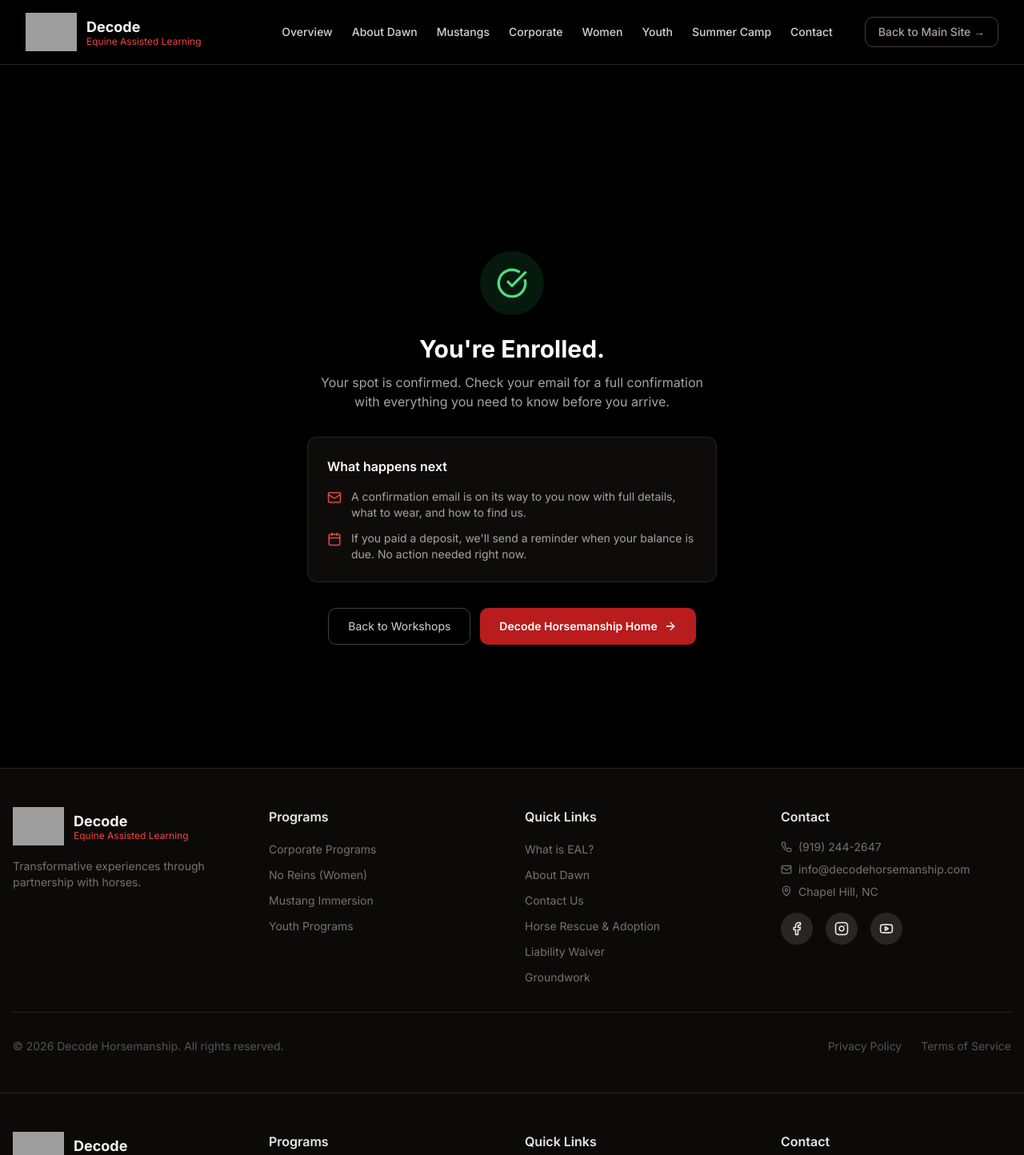
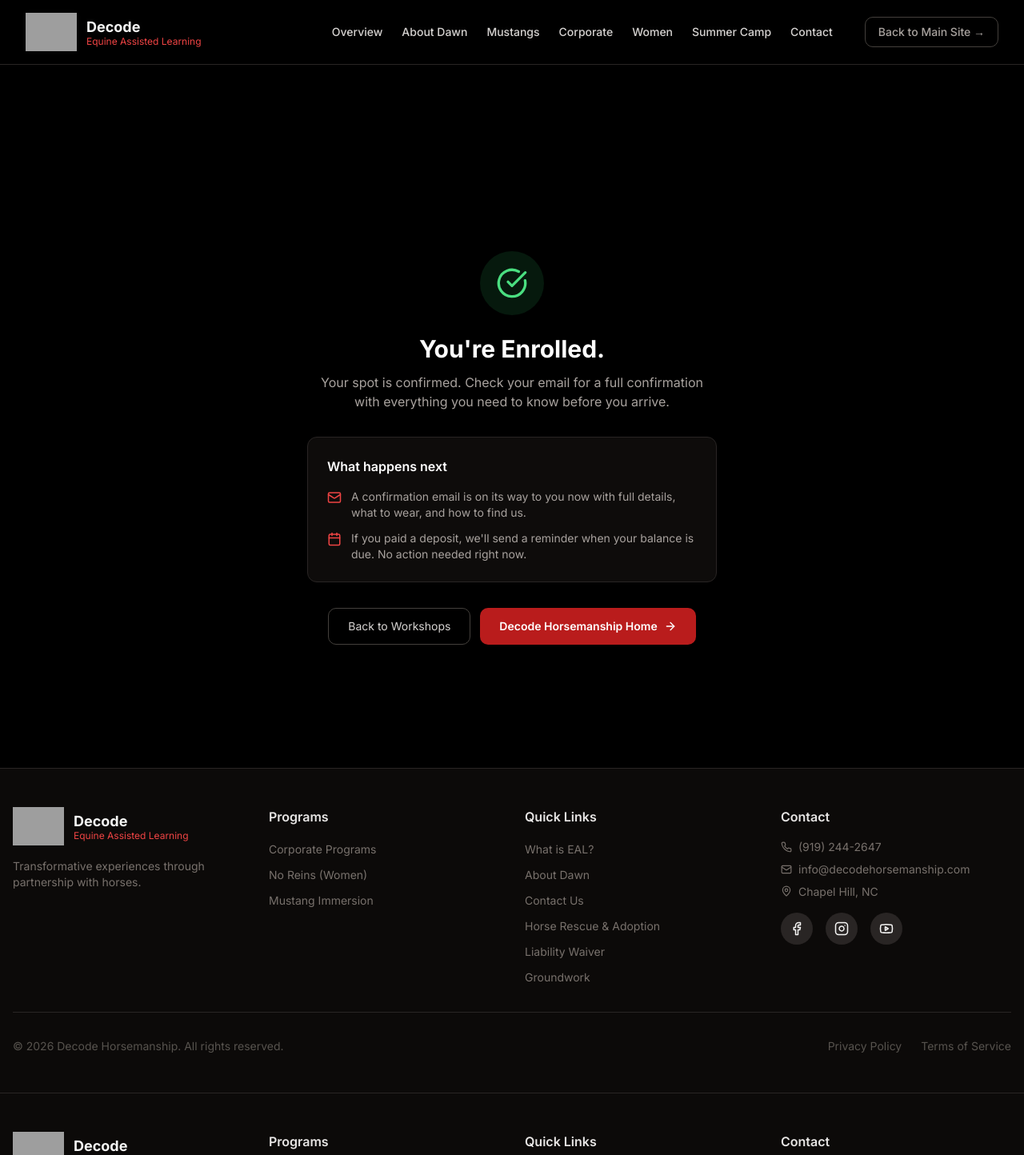
Before and after one commit to dawnTestCode/decode-horsemanship-next, a Next.js app: page /eal/enrollment/success in a window 1280 px wide. Shown: the top 1444 px of the page at 80% size. Built offline with nearby package versions, Linux system fonts and the light colour scheme; grey boxes are pictures that could not be loaded.

Commit message:
Hide Youth tab from EAL navigation and pages
- Removed Youth link from main navigation
- Removed Youth link from PageLayout footer
- Removed Youth link from home Footer
- Removed Youth Programs card from EAL Overview page

Co-Authored-By: Claude Opus 4.5 <noreply@anthropic.com>

```diff
--- a/src/app/eal/page.tsx
+++ b/src/app/eal/page.tsx
@@ -273,22 +273,6 @@ export default function EALOverviewPage() {
               </p>
             </Link>
 
-            <Link
-              href="/eal/youth"
-              className="group bg-stone-900/50 p-8 rounded-xl border border-stone-800 hover:border-red-700 transition-colors"
-            >
-              <h3 className="text-xl font-bold text-stone-100 mb-3 flex items-center justify-between">
-                Youth Programs
-                <ArrowRight
-                  size={20}
-                  className="text-stone-600 group-hover:text-red-500 transition-colors"
-                />
-              </h3>
-              <p className="text-stone-400">
-                Semester programs and intensives helping young people develop
-                confidence, empathy, and leadership.
-              </p>
-            </Link>
           </div>
         </div>
       </section>
--- a/src/components/home/Footer.tsx
+++ b/src/components/home/Footer.tsx
@@ -61,11 +61,6 @@ export default function Footer({ onSectionClick }: FooterProps) {
                   No Reins (Women)
                 </Link>
               </li>
-              <li>
-                <Link href="/eal/youth" className="text-stone-500 hover:text-red-500 transition-colors text-sm">
-                  Youth Programs
-                </Link>
-              </li>
             </ul>
           </div>
           <div>
--- a/src/components/layout/PageLayout.tsx
+++ b/src/components/layout/PageLayout.tsx
@@ -27,7 +27,6 @@ const PageLayout: React.FC<PageLayoutProps> = ({ children }) => {
     { href: '/eal/mustang', label: 'Mustangs' },
     { href: '/eal/corporate', label: 'Corporate' },
     { href: '/eal/no-reins', label: 'Women' },
-    { href: '/eal/youth', label: 'Youth' },
     { href: '/summer-camp', label: 'Summer Camp' },
     { href: '/eal/contact', label: 'Contact' },
   ];
@@ -146,11 +145,6 @@ const PageLayout: React.FC<PageLayoutProps> = ({ children }) => {
                     Mustang Immersion
                   </Link>
                 </li>
-                <li>
-                  <Link href="/eal/youth" className="text-stone-500 hover:text-red-500 transition-colors text-sm">
-                    Youth Programs
-                  </Link>
-                </li>
               </ul>
             </div>
             <div>
```
